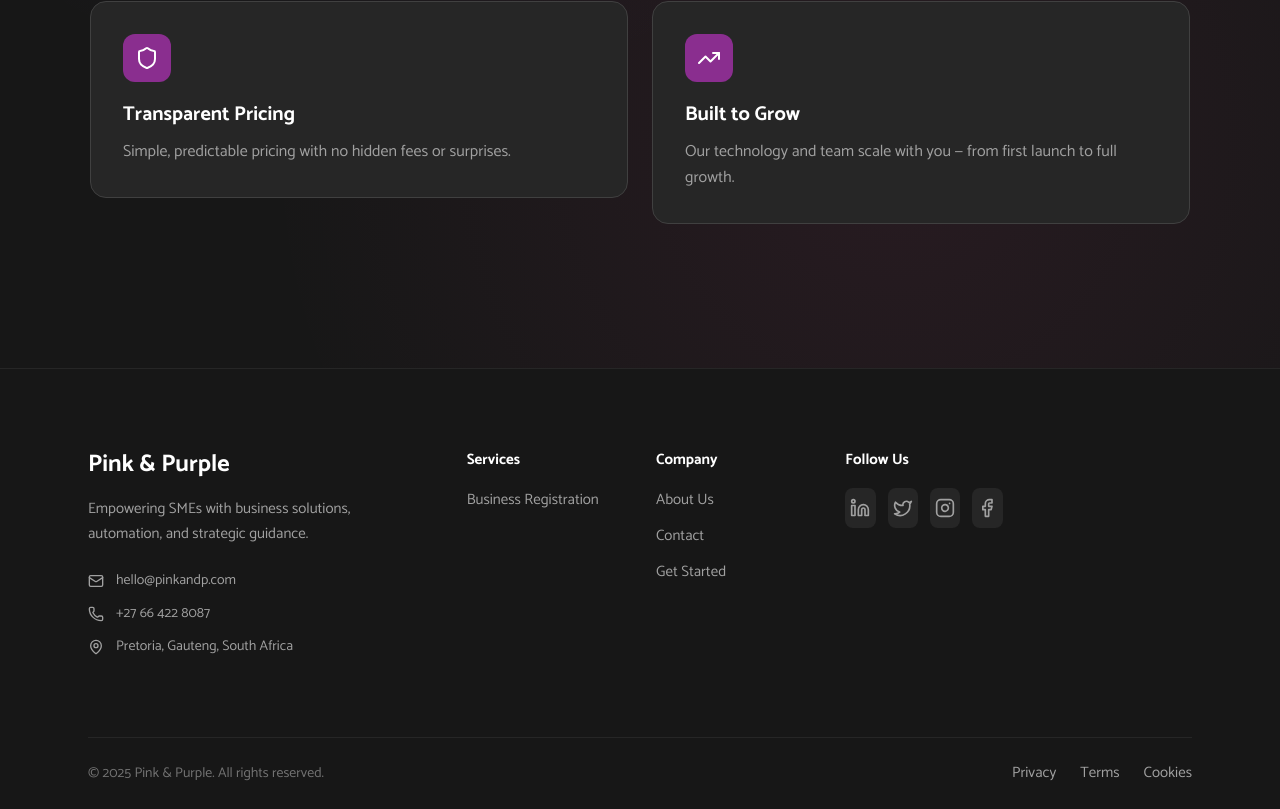
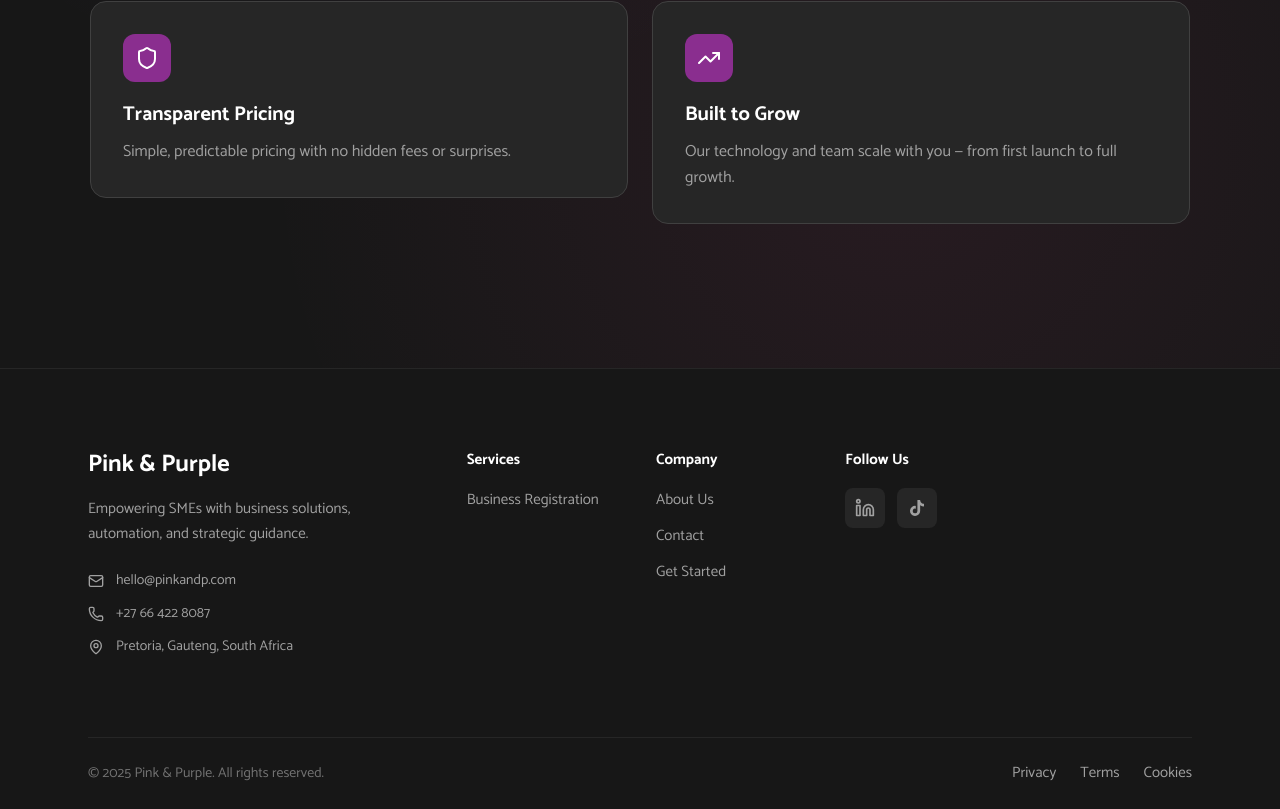
Before and after one commit to KevinRuvunangiza/pink-purple, a React (Vite) app in the folder pink-purple/: page /about in a window 1280 px wide. Shown: the part 3179-3988 px from the top of the page. Built offline with nearby package versions, Linux system fonts and the light colour scheme; a web font is replaced by a local one.

Commit message:
Add TikTok social link and update dependencies
Added 'react-icons' dependency and integrated the TikTok icon in the Footer component. Updated LinkedIn link and removed Twitter, Instagram, and Facebook social links for a more relevant set of social media options.

```diff
--- a/pink-purple/package.json
+++ b/pink-purple/package.json
@@ -16,6 +16,7 @@
     "netlify-cli": "^23.10.0",
     "react": "^19.1.1",
     "react-dom": "^19.1.1",
+    "react-icons": "^5.5.0",
     "react-router": "^7.9.5",
     "tailwindcss": "^4.1.16"
   },
--- a/pink-purple/src/components/Footer.tsx
+++ b/pink-purple/src/components/Footer.tsx
@@ -8,6 +8,7 @@ import {
   Instagram,
   Facebook,
 } from "lucide-react";
+import { FaTiktok } from "react-icons/fa";
 import { Link } from "react-router";
 
 const fadeIn = {
@@ -45,6 +46,7 @@ const SocialLink: React.FC<SocialLinkProps> = ({ href, icon, label }) => (
     transition={{ duration: 0.2 }}
     className="w-10 h-10 rounded-lg bg-neutral-800 hover:bg-neutral-700 flex items-center justify-center text-neutral-400 hover:text-white transition-colors duration-200"
     aria-label={label}
+    target="_blank"
   >
     {icon}
   </m.a>
@@ -161,25 +163,16 @@ export default function Footer() {
               </h4>
               <div className="flex gap-3">
                 <SocialLink
-                  href="https://linkedin.com"
+                  href="https://www.linkedin.com/company/yourmarketingandautomautomationpartner/"
                   icon={<Linkedin className="w-5 h-5" strokeWidth={2} />}
                   label="LinkedIn"
                 />
                 <SocialLink
-                  href="https://twitter.com"
-                  icon={<Twitter className="w-5 h-5" strokeWidth={2} />}
+                  href="https://www.tiktok.com/@pinkandpurplemarketing?_r=1&_t=ZS-91EtVB8yi7c"
+                  icon={<FaTiktok />}
                   label="Twitter"
                 />
-                <SocialLink
-                  href="https://instagram.com"
-                  icon={<Instagram className="w-5 h-5" strokeWidth={2} />}
-                  label="Instagram"
-                />
-                <SocialLink
-                  href="https://facebook.com"
-                  icon={<Facebook className="w-5 h-5" strokeWidth={2} />}
-                  label="Facebook"
-                />
+
               </div>
             </m.div>
           </div>
```
Also changed, not shown: 1 other file (tests, documents, lock files or other folders).
